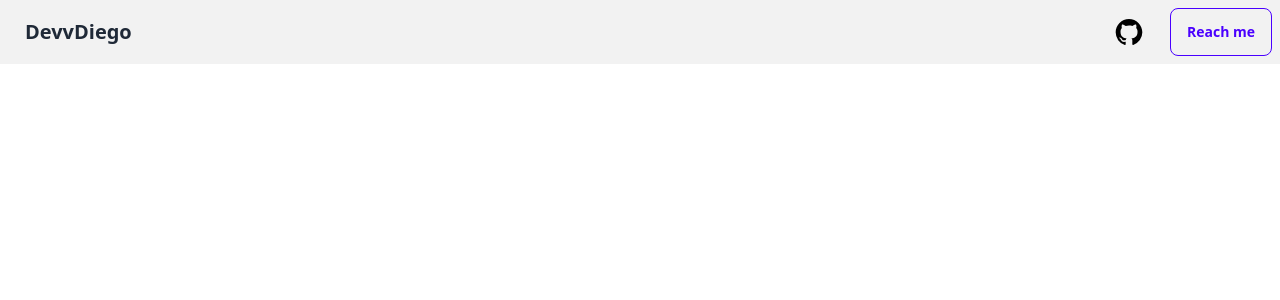
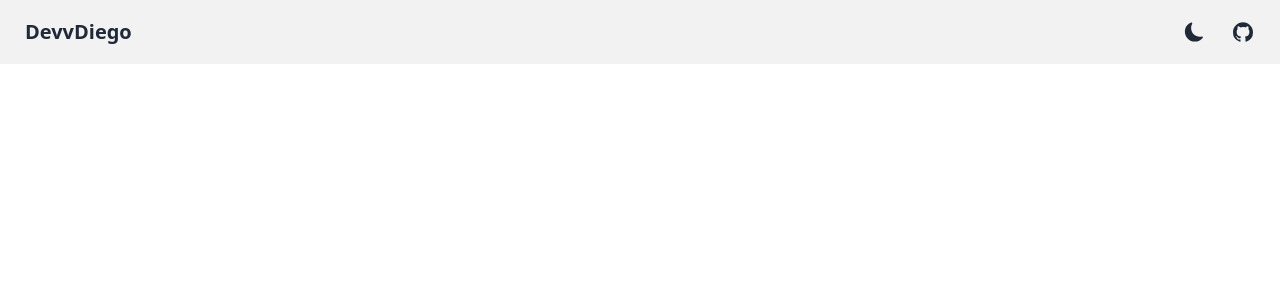
Before and after one commit to DevvDiego/DevvDiego.github.io, a SvelteKit app: page / in a window 1280 px wide. Shown: the top 300 px of the page. Built offline with nearby package versions, Linux system fonts and the light colour scheme.

Commit message:
Move navbar from page to layout

```diff
--- a/src/routes/+layout.svelte
+++ b/src/routes/+layout.svelte
@@ -1,7 +1,59 @@
 <script>
     //tailwind styles
     import css from "../app.css";
+
+    //Stick with these icons: https://iconer.app/bootstrap/
+    // import iconGithub from "$lib/assets/icons/github.svg";
+    // import iconSun from "$lib/assets/icons/sun.svg";
+    // import iconMoon from "$lib/assets/icons/moon.svg";
+
+
     export const prerender = true;
 </script>
 
+<nav class="navbar bg-base-200">
+
+    <div class="flex-1">
+        <button class="btn btn-ghost text-xl no-animation">
+            DevvDiego
+        </button>
+    </div>
+
+    <div class="flex-0 gap-2">
+        <label class="swap swap-rotate">
+
+            <!-- this hidden checkbox controls the state -->
+            <input type="checkbox" class="theme-controller" value="dark" />
+
+            <!-- ? how to use imported icons instead of direct svg -->
+            <!-- sun icon -->
+            <!-- <img src={iconSun} alt="sun icon" class="swap-on fill-current w-6 h-6"> -->
+            <svg width="46" height="46" class="swap-on fill-current w-6 h-6" viewBox="0 0 24 24" xmlns="http://www.w3.org/2000/svg">
+                <path d="M12 17a5 5 0 1 0 0-10 5 5 0 0 0 0 10Zm0-15a.625.625 0 0 1 .625.625v2.5a.625.625 0 1 1-1.25 0v-2.5A.625.625 0 0 1 12 2Zm0 16.25a.624.624 0 0 1 .625.625v2.5a.624.624 0 1 1-1.25 0v-2.5A.624.624 0 0 1 12 18.25ZM22 12a.624.624 0 0 1-.625.625h-2.5a.624.624 0 1 1 0-1.25h2.5A.624.624 0 0 1 22 12ZM5.75 12a.625.625 0 0 1-.625.625h-2.5a.625.625 0 1 1 0-1.25h2.5A.625.625 0 0 1 5.75 12Zm13.321-7.071a.625.625 0 0 1 0 .883l-1.767 1.77a.626.626 0 0 1-.884-.886l1.767-1.767a.625.625 0 0 1 .884 0ZM7.58 16.42a.625.625 0 0 1 0 .884L5.812 19.07a.625.625 0 0 1-.883-.884l1.767-1.767a.625.625 0 0 1 .884 0Zm11.491 2.651a.625.625 0 0 1-.884 0l-1.767-1.767a.625.625 0 0 1 .884-.884l1.767 1.767a.625.625 0 0 1 0 .884ZM7.58 7.581a.625.625 0 0 1-.884 0L4.93 5.812a.625.625 0 1 1 .883-.883L7.58 6.696a.625.625 0 0 1 0 .885Z"></path>
+            </svg>
+
+            <!-- moon icon -->
+            <!-- <img src={iconMoon} alt="moon icon" class="swap-off fill-current w-6 h-6">
+            -->
+            <svg width="46" height="46" class="swap-off fill-current w-6 h-6" viewBox="0 0 24 24" xmlns="http://www.w3.org/2000/svg">
+                <path d="M10.08 2.734a.922.922 0 0 1 .096 1.03 8.65 8.65 0 0 0-1.054 4.152c0 4.825 3.934 8.732 8.782 8.732.632 0 1.248-.066 1.84-.192a.945.945 0 0 1 .971.38.88.88 0 0 1-.037 1.071 10.02 10.02 0 0 1-7.785 3.694C7.36 21.6 2.88 17.144 2.88 11.653c0-4.133 2.537-7.678 6.149-9.18a.903.903 0 0 1 1.05.261Z"></path>
+            </svg>
+
+          </label>
+
+
+        <!-- ? how to make the icon adapt itself for dark or light mode -->
+        <button class="btn btn-ghost">
+            <a href="https://github.com/devvdiego" target="_blank">
+                <svg width="46" height="46" class="fill-current w-6 h-6" fill="currentColor" viewBox="0 0 24 24" xmlns="http://www.w3.org/2000/svg">
+                    <path d="M12 2.246c-5.525 0-10 4.475-10 10a9.994 9.994 0 0 0 6.838 9.488c.5.087.687-.213.687-.475 0-.238-.013-1.025-.013-1.863C7 19.86 6.35 18.784 6.15 18.221c-.113-.287-.6-1.175-1.025-1.412-.35-.188-.85-.65-.013-.663.788-.012 1.35.725 1.538 1.025.9 1.513 2.338 1.088 2.912.825.088-.65.35-1.087.638-1.337-2.225-.25-4.55-1.113-4.55-4.938 0-1.087.387-1.987 1.025-2.687-.1-.25-.45-1.275.1-2.65 0 0 .837-.263 2.75 1.025a9.28 9.28 0 0 1 2.5-.338c.85 0 1.7.113 2.5.338 1.912-1.3 2.75-1.025 2.75-1.025.55 1.375.2 2.4.1 2.65.637.7 1.025 1.587 1.025 2.687 0 3.838-2.337 4.688-4.562 4.938.362.312.675.912.675 1.85 0 1.337-.013 2.412-.013 2.75 0 .262.188.575.688.475A10.015 10.015 0 0 0 22 12.246c0-5.525-4.475-10-10-10Z"></path>
+                </svg>
+            </a>
+        </button>
+
+    </div>
+
+</nav>
+
+
 <slot />
--- a/src/routes/+page.svelte
+++ b/src/routes/+page.svelte
@@ -1,50 +1,8 @@
 <script>
-    //Stick with these icons: https://iconer.app/bootstrap/
-    import iconGithub from "$lib/assets/icons/github.svg";
 
 </script>
 
-<nav class="navbar bg-base-200">
 
-    <div class="flex-1">
-        <button class="btn btn-ghost text-xl no-animation">
-            DevvDiego
-        </button>
-    </div>
-
-    <div class="flex-0 gap-2">
-
-        <!-- <div class="dropdown mr-52">
-            <div tabindex="0" role="button" class="btn ">
-              Theme
-            </div>
-            <ul tabindex="0" class="dropdown-content z-[1] p-2 shadow-2xl bg-base-300 rounded-box w-52">
-              <li><input type="radio" name="theme-dropdown" class="theme-controller btn btn-sm btn-block btn-ghost justify-start" aria-label="Default" value="default"/></li>
-              <li><input type="radio" name="theme-dropdown" class="theme-controller btn btn-sm btn-block btn-ghost justify-start" aria-label="Retro" value="retro"/></li>
-              <li><input type="radio" name="theme-dropdown" class="theme-controller btn btn-sm btn-block btn-ghost justify-start" aria-label="Cyberpunk" value="cyberpunk"/></li>
-              <li><input type="radio" name="theme-dropdown" class="theme-controller btn btn-sm btn-block btn-ghost justify-start" aria-label="Valentine" value="valentine"/></li>
-              <li><input type="radio" name="theme-dropdown" class="theme-controller btn btn-sm btn-block btn-ghost justify-start" aria-label="Aqua" value="aqua"/></li>
-            </ul>
-
-        </div> -->
-
-        <!-- ? how to make the icon adapt itself for dark or light mode -->
-        <button class="btn btn-ghost">
-            <a href="https://github.com/devvdiego" target="_blank">
-                <img src={iconGithub} alt="github icon" class="w-8 h-8">
-            </a>
-        </button>
-
-        <!-- ? maybe remove a tag and put div for a js page moving func -->
-        <button class="btn btn-primary btn-outline">
-            <a>
-                Reach me
-            </a>
-        </button>
-
-    </div>
-
-</nav>
 
 <style>
 </style>
```
